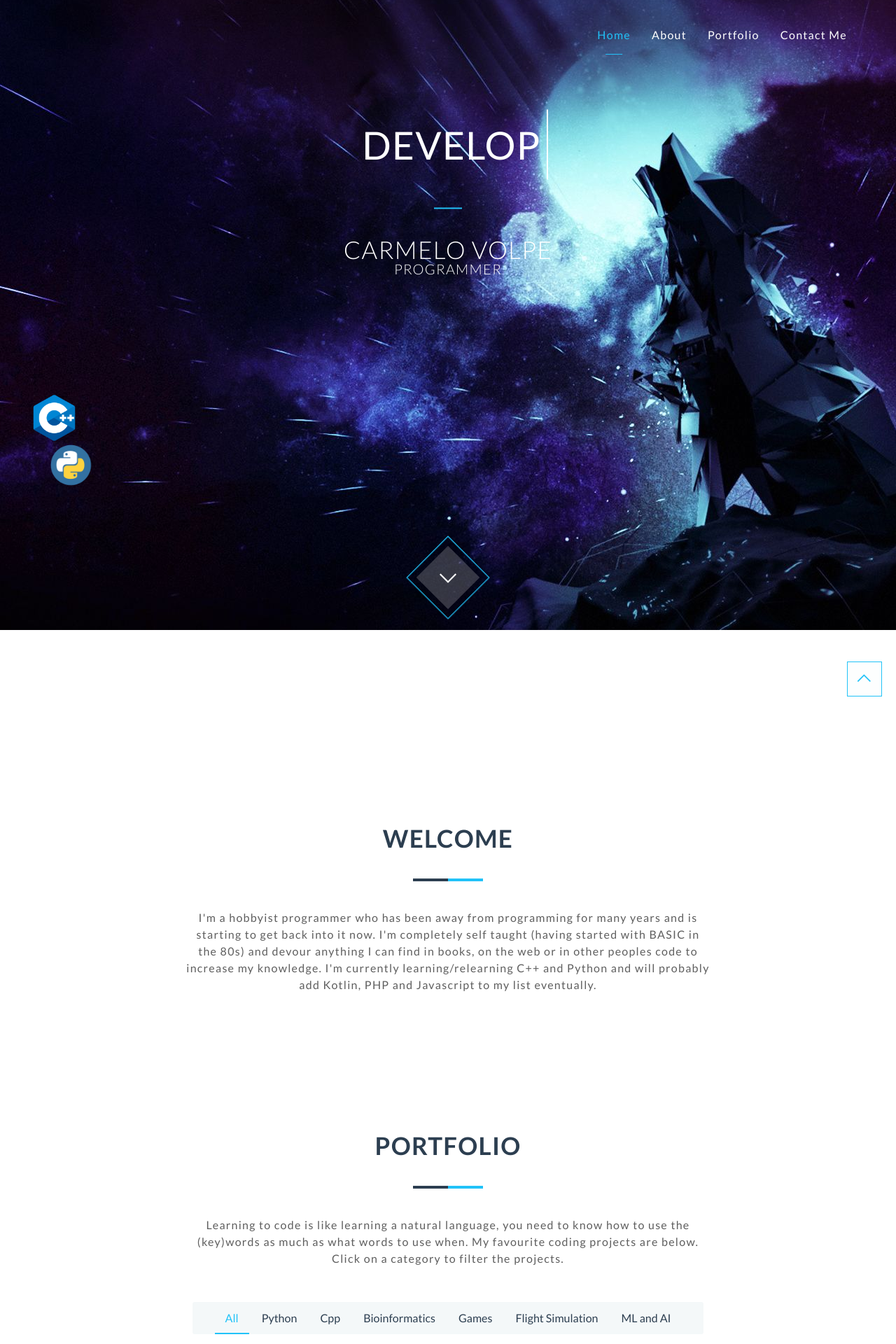
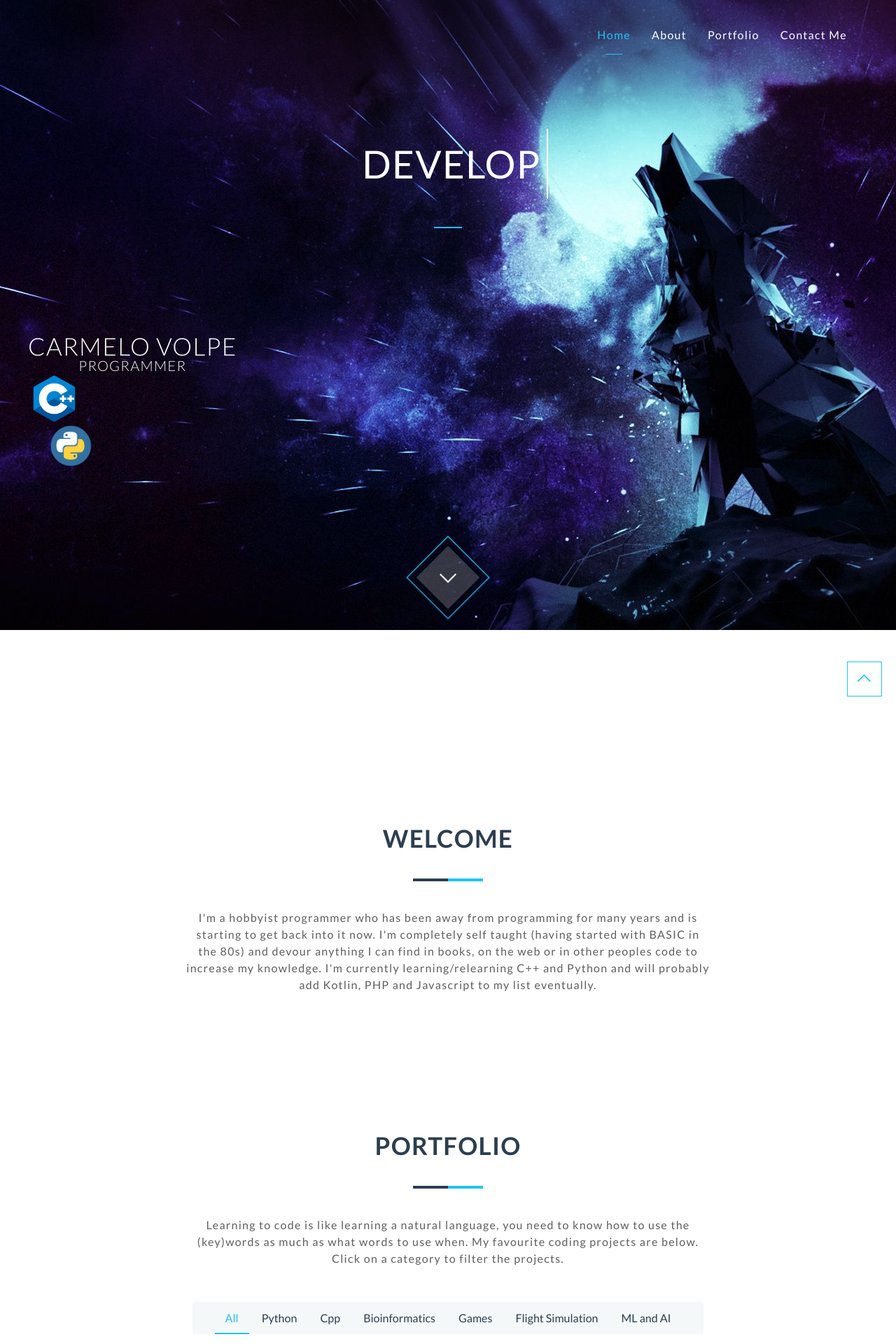
Before and after one commit to Gamernaut/gamernaut.github.io, a Jekyll site: the page built from index.html, in a window 1280 px wide. Shown: the top 1920 px of the page at 70% size. Built offline with Jekyll 4.4.1, drawn with Linux system fonts in a browser that asks for light colours; nearby versions of some CDN libraries.

Commit message:
Update header.html

```diff
--- a/_includes/header.html
+++ b/_includes/header.html
@@ -61,16 +61,15 @@
 
         <div class="row heading-title" height="700">
           <hr class="small">
-          <h2 class="thin">{{ site.header-title }}</h2>
-          <h3 class="thin">{{ site.header-tagline }}</h3>
           <div style="position:relative; min-height: 300px">
             <div style="position:absolute; bottom:0">
-              <img src="{{ site.baseurl }}/images/logos/cpp240.png" width ="75" alt="Cpp logo"/>
-              <img src="{{ site.baseurl }}/images/logos/python.png" width ="120" alt="Python logo"/>
+            <h2 class="thin">{{ site.header-title }}</h2>
+            <h3 class="thin">{{ site.header-tagline }}</h3>
+            <img src="{{ site.baseurl }}/images/logos/cpp240.png" width ="75" alt="Cpp logo"/>
+            <img src="{{ site.baseurl }}/images/logos/python.png" width ="120" alt="Python logo"/>
             </div>
           </div>
         </div>
-
 
 
       </div>
```
